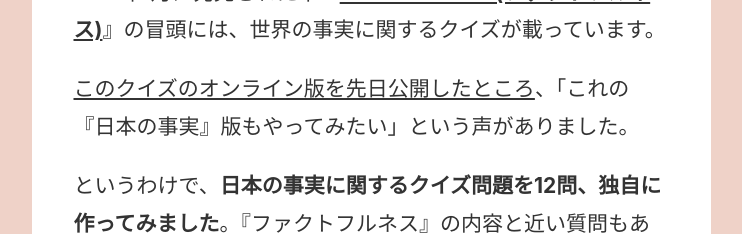
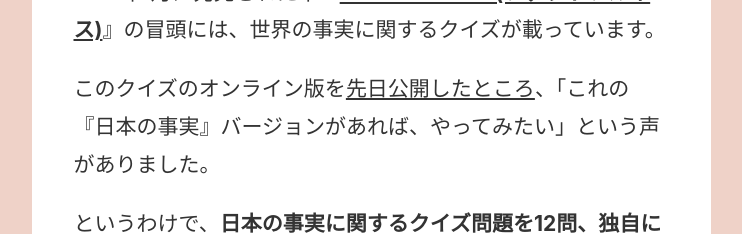
Before and after one commit to tkgshn/factquiz-jp.chibicode.com, a Next.js app: page / in a window 1280 px wide. Shown: the part 490-724 px from the top of the page, without its empty margins (269-1011 px from the left). Built offline with nearby package versions, Linux system fonts and the light colour scheme.

Commit message:
:pencil:

```diff
--- a/src/components/intro.js
+++ b/src/components/intro.js
@@ -50,10 +50,11 @@ const Intro = () => (
       』の冒頭には、世界の事実に関するクイズが載っています。
     </p>
     <p>
+      このクイズのオンライン版を
       <ExternalLink href="https://factquiz.chibicode.com">
-        このクイズのオンライン版を先日公開したところ
+        先日公開したところ
       </ExternalLink>
-      、「これの『日本の事実』版もやってみたい」という声がありました。
+      、「これの『日本の事実』バージョンがあれば、やってみたい」という声がありました。
     </p>
     <p>
       というわけで、
```
